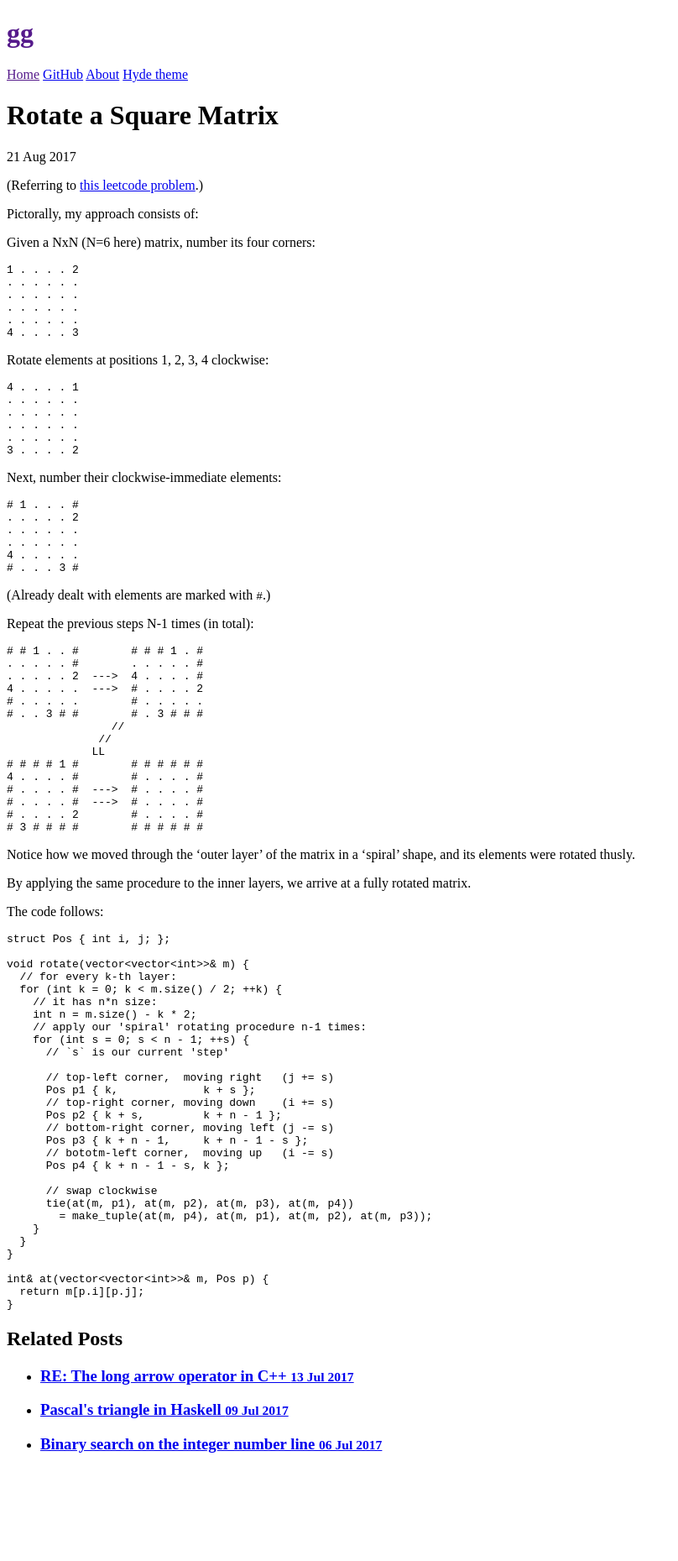
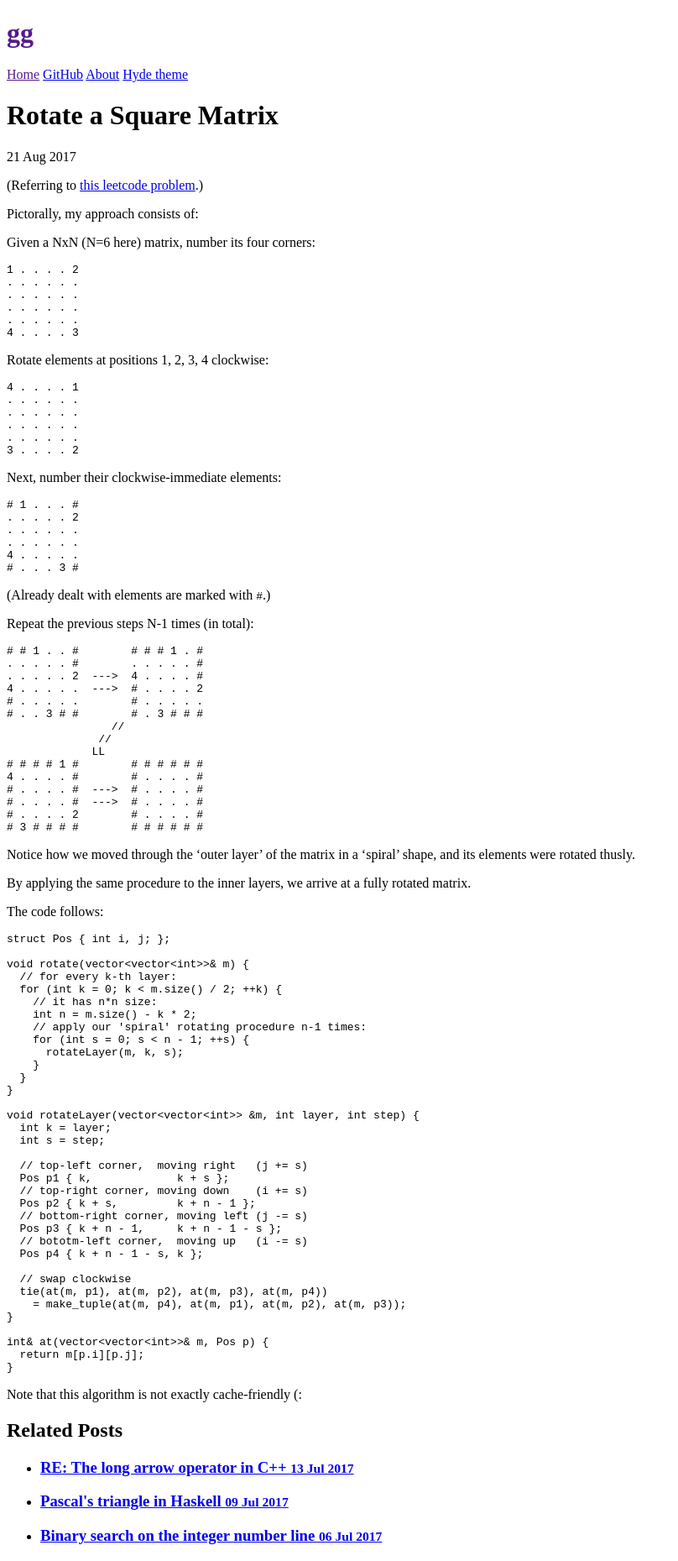
Before and after one commit to Garciat/garciat.github.io, a Jekyll site: the page built from _posts/2017-08-21-rotate-square.md, in a window 1280 px wide. Shown: the whole page at 84% size, without its empty margins (0-808 px from the left). Built offline with Jekyll 4.4.1, drawn with Linux system fonts in a browser that asks for light colours; before the commit the page ends 1750 px from its top, so only the background shows below that.

Commit message:
Name the procedure.

````diff
--- a/_posts/2017-08-21-rotate-square.md
+++ b/_posts/2017-08-21-rotate-square.md
@@ -72,25 +72,32 @@ void rotate(vector<vector<int>>& m) {
     int n = m.size() - k * 2;
     // apply our 'spiral' rotating procedure n-1 times:
     for (int s = 0; s < n - 1; ++s) {
-      // `s` is our current 'step'
-
-      // top-left corner,  moving right   (j += s)
-      Pos p1 { k,             k + s };
-      // top-right corner, moving down    (i += s)
-      Pos p2 { k + s,         k + n - 1 };
-      // bottom-right corner, moving left (j -= s)
-      Pos p3 { k + n - 1,     k + n - 1 - s };
-      // bototm-left corner,  moving up   (i -= s)
-      Pos p4 { k + n - 1 - s, k };
-
-      // swap clockwise
-      tie(at(m, p1), at(m, p2), at(m, p3), at(m, p4))
-        = make_tuple(at(m, p4), at(m, p1), at(m, p2), at(m, p3));
+      rotateLayer(m, k, s);
     }
   }
+}
+
+void rotateLayer(vector<vector<int>> &m, int layer, int step) {
+  int k = layer;
+  int s = step;
+
+  // top-left corner,  moving right   (j += s)
+  Pos p1 { k,             k + s };
+  // top-right corner, moving down    (i += s)
+  Pos p2 { k + s,         k + n - 1 };
+  // bottom-right corner, moving left (j -= s)
+  Pos p3 { k + n - 1,     k + n - 1 - s };
+  // bototm-left corner,  moving up   (i -= s)
+  Pos p4 { k + n - 1 - s, k };
+
+  // swap clockwise
+  tie(at(m, p1), at(m, p2), at(m, p3), at(m, p4))
+    = make_tuple(at(m, p4), at(m, p1), at(m, p2), at(m, p3));
 }
 
 int& at(vector<vector<int>>& m, Pos p) {
   return m[p.i][p.j];
 }
 ```
+
+Note that this algorithm is not exactly cache-friendly (:
````
